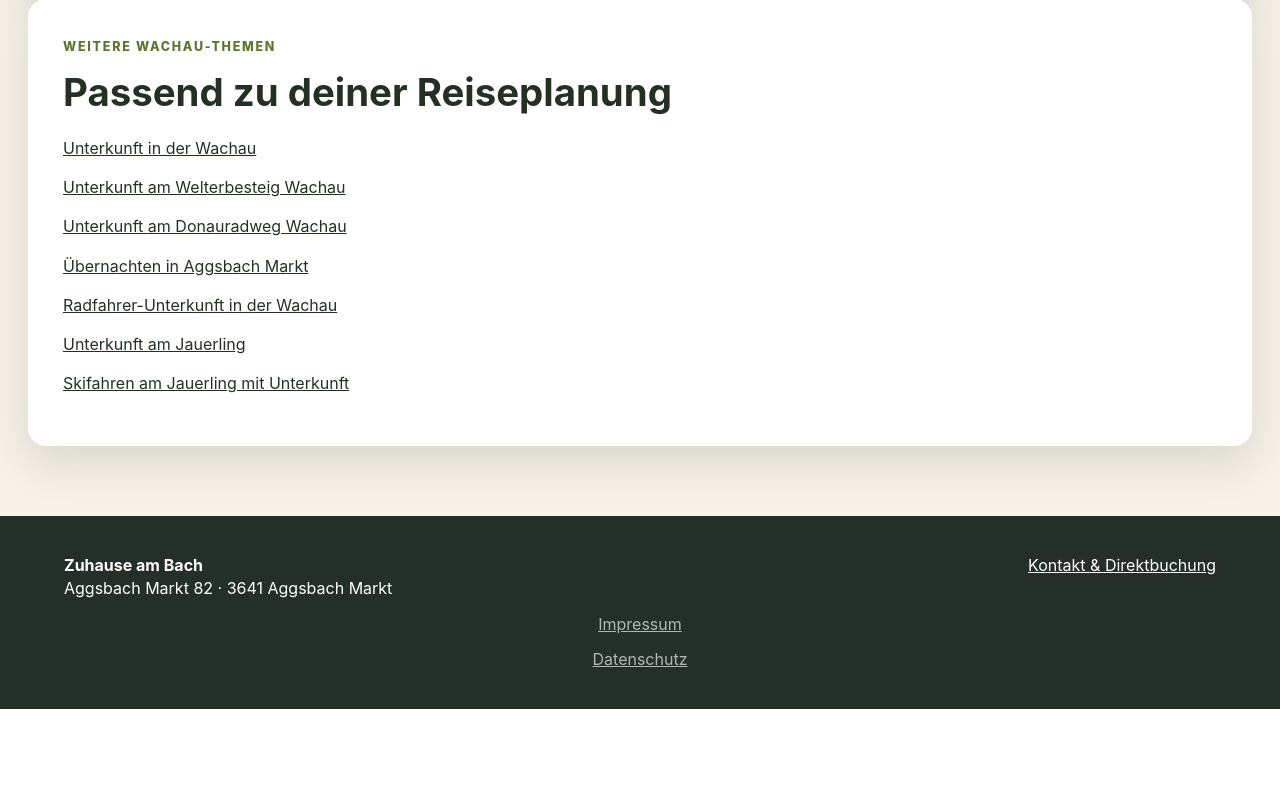
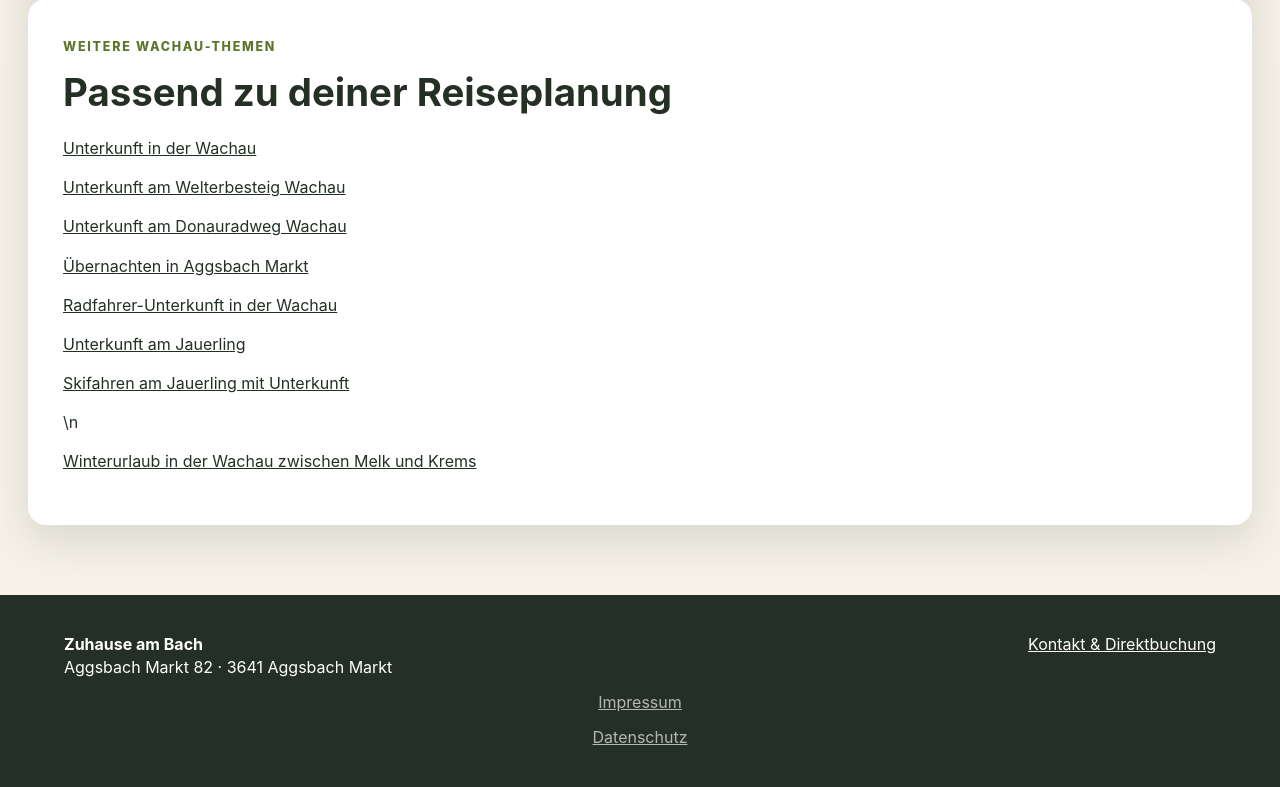
Before and after one commit to topdiveair-sketch/Direcktbuchungen, a Flask app: page /unterkunft-wachau in a window 1280 px wide; the page is wider, and only the part inside the window is pictured. Shown: the part 1995-2782 px from the top of that part. Before the commit the page ends 2704 px from the top of that part, so only its background shows below. Run offline with Flask 3, Linux system fonts and the light colour scheme; data comes from the database, SQL or seed files in the repository.

Commit message:
Strengthen internal linking for Wachau winter search

```diff
--- a/templates/seo_landing.html
+++ b/templates/seo_landing.html
@@ -125,7 +125,7 @@
       <p><a href="/uebernachten-aggsbach-markt">Übernachten in Aggsbach Markt</a></p>
       <p><a href="/radfahrer-unterkunft-wachau">Radfahrer-Unterkunft in der Wachau</a></p>
       <p><a href="/unterkunft-jauerling-wachau">Unterkunft am Jauerling</a></p>
-      <p><a href="/skifahren-jauerling-unterkunft-wachau">Skifahren am Jauerling mit Unterkunft</a></p>
+      <p><a href="/skifahren-jauerling-unterkunft-wachau">Skifahren am Jauerling mit Unterkunft</a></p>\n      <p><a href="/winterurlaub-wachau">Winterurlaub in der Wachau zwischen Melk und Krems</a></p>
     </div>
   </section>
 </main>
```
